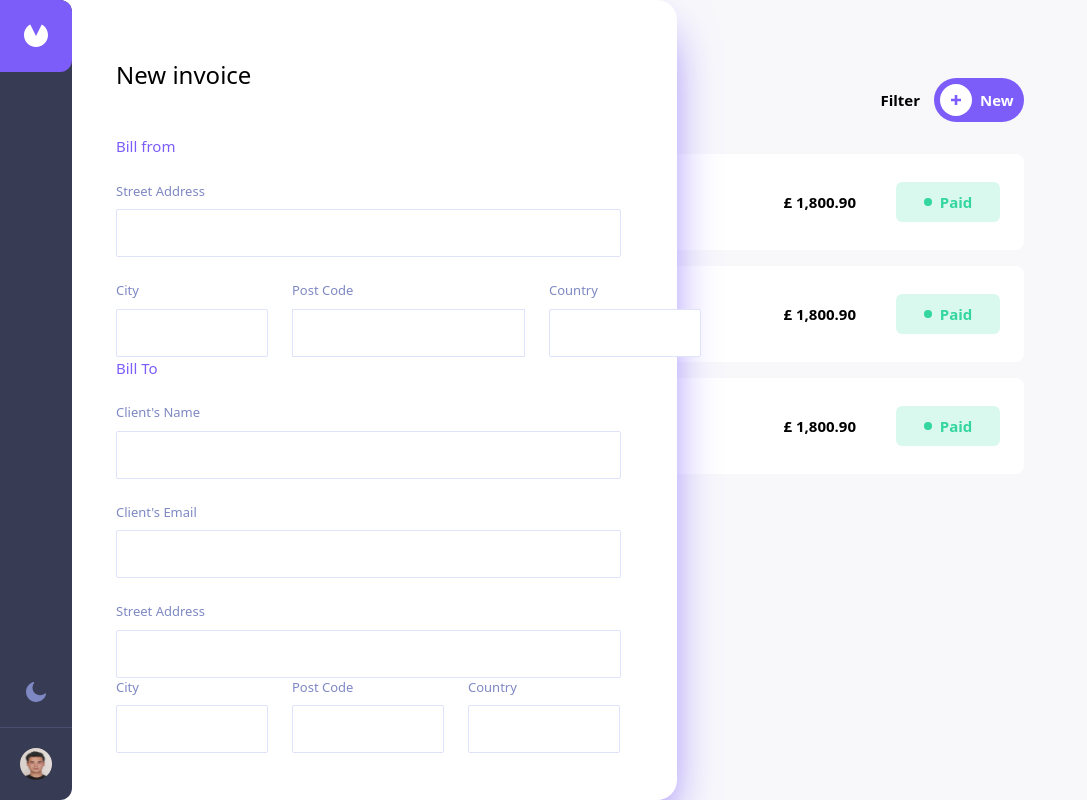
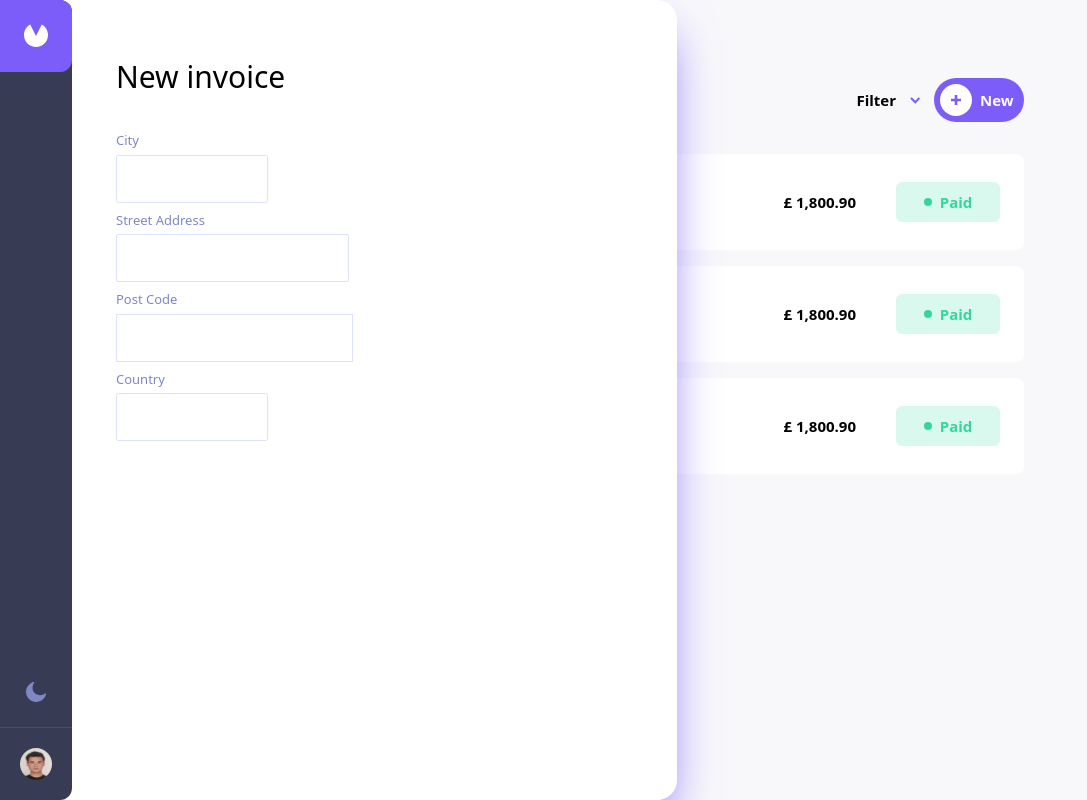
Before and after one commit to anlclk/Faturalarim-App, a React (Vite) app: page / in a window 1280 px wide. Both pictures are taken after a click on the button 36 px from the left and 36 px from the top of the page. Shown: the whole page, without its empty margins (0-1087 px from the left). Built offline with nearby package versions, Linux system fonts and the light colour scheme.

Commit message:
Invoice ekleme kısmı düzeltildi.

```diff
--- a/src/components/AddInvoice/Invoice.jsx
+++ b/src/components/AddInvoice/Invoice.jsx
@@ -3,54 +3,43 @@
 export default function Invoice() {
     return(
         <div className="h-full w-invoice absolute left-[60px] z-1 top-0 rounded-r-[1.25rem] bg-[#fff] px-14 pt-15 shadow-logobg shadow-2xl dark:bg-[#141625]">
-            <h1 className="text-2xl mb-11">New invoice</h1>
-            <h5 className="text-s text-[#7C5DFA] mb-6">Bill from</h5>
+            <h1 className="text-3xl mb-9 dark:text-[#fff]">New invoice</h1>
+            <ul>
+                <li className="mb-2">
+                    <span className="text-span text-[#7E88C3] block mb-1">City</span>
+                    <input className="h-12 w-[9.5rem] rounded-sm border-[#DFE3FA] border border-solid dark:bg-[#1E2139] dark:text-[#fff] dark:border-[#252945]" type="text" />
+                </li>
+                <li className="mb-2">
+                    <span className="text-span text-[#7E88C3] block mb-1">Street Address</span>
+                    <input className="h-12 outline-none rounded-sm border-[#DFE3FA] border border-solid dark:bg-[#1E2139] dark:text-[#fff] dark:border-[#252945]" type="text" />
+                </li>
+                <li className="mb-2">
+                    <span className="text-span text-[#7E88C3] block mb-1">Post Code</span>
+                    <input className="h-12 w-[9.5rem]rounded-sm pl-1 border-[#DFE3FA] border border-solid dark:bg-[#1E2139] dark:text-[#fff] dark:border-[#252945]" type="text" />
+                </li>
+                <li className="mb-2">
+                    <span className="text-span text-[#7E88C3] block mb-1">Country</span>
+                    <input className="h-12 w-[9.5rem] rounded-sm border-[#DFE3FA] border border-solid dark:bg-[#1E2139] dark:text-[#fff] dark:border-[#252945]" type="text" />
+                </li>
+
+
+
+
+
+
+
+            </ul>
+            <div className="flex-col">
+            </div>
             <div className="grid mb-6">
-                <span className="text-span text-[#7E88C3] mb-2">Street Address</span>
-                <input className="h-12 outline-none rounded-sm border-[#DFE3FA] border border-solid" type="text" />
             </div>
             <div className="flex gap-6">
                 <div className="grid gap-2">
-                    <span className="text-span text-[#7E88C3]">City</span>
-                    <input className="h-12 w-[9.5rem] rounded-sm border-[#DFE3FA] border border-solid" type="text" />
                 </div>
                 <div className="grid gap-2">
-                    <span className="text-span text-[#7E88C3]">Post Code</span>
-                    <input className="h-12 w-[9.5rem]rounded-sm border-[#DFE3FA] border border-solid" type="text" />
                 </div>
                 <div className="grid gap-2">
-                    <span className="text-span text-[#7E88C3]">Country</span>
-                    <input className="h-12 w-[9.5rem] rounded-sm border-[#DFE3FA] border border-solid" type="text" />
                 </div>
-            </div>
-            <div>
-                <h5 className="text-s text-[#7C5DFA] mb-6">Bill To</h5>
-                <div className="flex flex-col gap-2 mb-6">
-                    <span className="text-span text-[#7E88C3]">Client's Name</span>
-                    <input className="h-12 outline-none rounded-sm border-[#DFE3FA] border border-solid" type="text" />
-                </div>
-                <div className="flex flex-col gap-2 mb-6">
-                    <span className="text-span text-[#7E88C3]">Client's Email</span>
-                    <input className="h-12 outline-none rounded-sm border-[#DFE3FA] border border-solid" type="text" />
-                </div>
-                <div className="flex flex-col gap-2">
-                    <span className="text-span text-[#7E88C3]">Street Address</span>
-                    <input className="h-12 outline-none rounded-sm border-[#DFE3FA] border border-solid" type="text" />
-                </div>
-                <div className="flex gap-6">
-                <div className="grid gap-2">
-                    <span className="text-span text-[#7E88C3]">City</span>
-                    <input className="h-12 w-[9.5rem] rounded-sm border-[#DFE3FA] border border-solid" type="text" />
-                </div>
-                <div className="grid gap-2">
-                    <span className="text-span text-[#7E88C3]">Post Code</span>
-                    <input className="h-12 w-[9.5rem] rounded-sm border-[#DFE3FA] border border-solid" type="text" />
-                </div>
-                <div className="grid gap-2">
-                    <span className="text-span text-[#7E88C3]">Country</span>
-                    <input className="h-12 w-[9.5rem] rounded-sm border-[#DFE3FA] border border-solid" type="text" />
-                </div>
-            </div>
             </div>
         </div>
     );
--- a/src/components/Main/Main.jsx
+++ b/src/components/Main/Main.jsx
@@ -9,6 +9,9 @@ export default function Main() {
                 </div>
                 <div className="flex items-center gap-3.5">
                     <h2 className="text-s font-bold dark:text-[#fff]">Filter</h2>
+                    <svg xmlns="http://www.w3.org/2000/svg" width="10" height="7" viewBox="0 0 10 7" fill="none">
+                        <path d="M1 1L5.2279 5.2279L9.4558 1" stroke="#7C5DFA" stroke-width="2"/>
+                    </svg>
                     <button className="w-21 h-11 flex items-center gap-2 bg-logobg rounded-3xl pl-1.5">
                         <svg xmlns="http://www.w3.org/2000/svg" width="32" height="32" viewBox="0 0 32 32" fill="none">
                             <circle cx="16" cy="16" r="16" fill="white"/>
--- a/tailwind.config.js
+++ b/tailwind.config.js
@@ -43,7 +43,7 @@ export default {
         '21': '82px'
       },
       screens: {
-        's': '375px'
+        'max-s': '600px'
       },
       margin: {
         '13': '51px'
```
